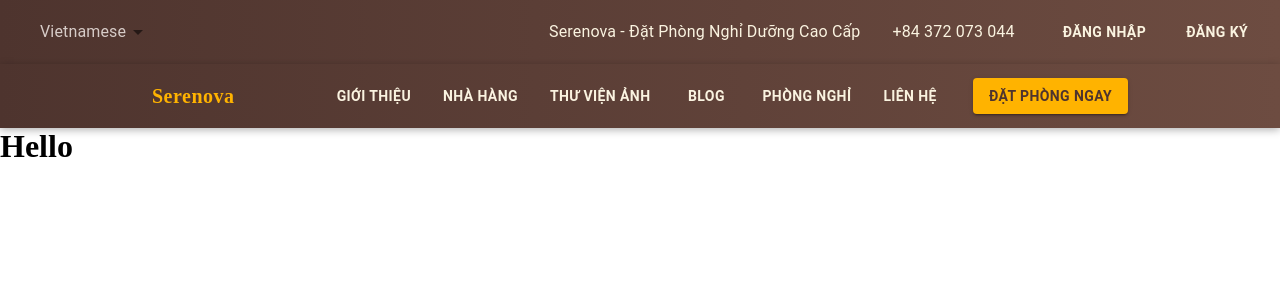
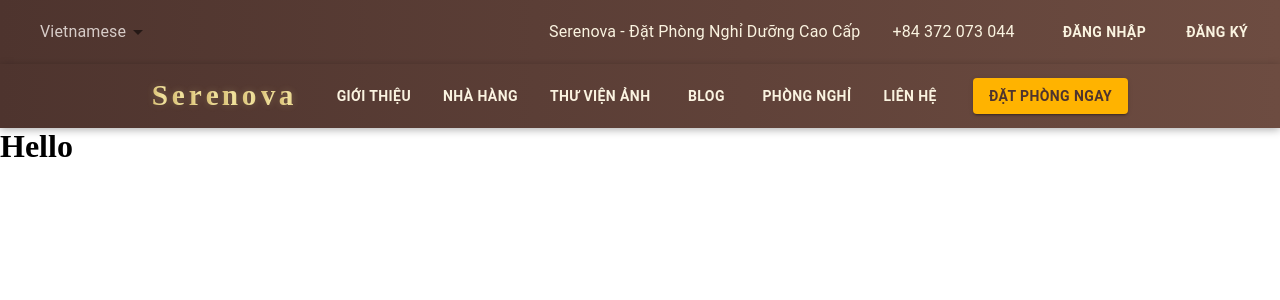
Before and after one commit to TuyenGT4/hotel_booking_with_Next_MERN, a Next.js app: page / in a window 1280 px wide. Shown: the top 300 px of the page. Built offline with nearby package versions, Linux system fonts and the light colour scheme; some icons are missing.

Commit message:
Thêm logo

```diff
--- /dev/null
+++ b/component/nav/HotelLogo.js
@@ -0,0 +1,44 @@
+// components/XpointLogo.js
+import { Box, Typography } from "@mui/material";
+import { styled, keyframes } from "@mui/system";
+
+// Hiệu ứng ánh sáng nhẹ
+const shimmer = keyframes`
+  0% { background-position: -200% center; }
+  100% { background-position: 200% center; }
+`;
+
+const subtlePulse = keyframes`
+  0% { transform: scale(1); opacity: 0.9; }
+  50% { transform: scale(1.02); opacity: 1; }
+  100% { transform: scale(1); opacity: 0.9; }
+`;
+
+const StyledTypography = styled(Typography)(() => ({
+  background: "linear-gradient(90deg, #C5A253, #F5E6A1, #C5A253)",
+  WebkitBackgroundClip: "text",
+  WebkitTextFillColor: "transparent",
+  backgroundSize: "200% auto",
+  fontSize: "1.8rem",
+  fontFamily: "'Playfair Display', serif",
+  letterSpacing: "2px",
+  fontWeight: 600,
+  marginRight: "2px",
+  animation: `${shimmer} 5s linear infinite, ${subtlePulse} 4s ease-in-out infinite`,
+  textShadow: "0 0 8px rgba(245, 230, 161, 0.25)",
+  userSelect: "none",
+}));
+
+const XpointLogo = () => {
+  const logoText = "Serenova";
+
+  return (
+    <Box display="flex" alignItems="center" justifyContent="center">
+      {logoText.split("").map((char, index) => (
+        <StyledTypography key={index}>{char}</StyledTypography>
+      ))}
+    </Box>
+  );
+};
+
+export default XpointLogo;
--- a/component/nav/Navbar.js
+++ b/component/nav/Navbar.js
@@ -10,7 +10,7 @@ import useMediaQuery from "@mui/material/useMediaQuery";
 import MenuIcon from "@mui/icons-material/Menu";
 import Link from "next/link";
 import Box from "@mui/material/Box";
-
+import HotelLogo from "./HotelLogo";
 const Navbar = () => {
   const isMobile = useMediaQuery("(max-width:600px)");
   const [anchorEl, setAnchorEI] = React.useState(null);
@@ -75,7 +75,7 @@ const Navbar = () => {
                     letterSpacing: "0.5px",
                   }}
                 >
-                  Serenova
+                  <HotelLogo />
                 </Box>
               </Link>
             </Typography>
```
